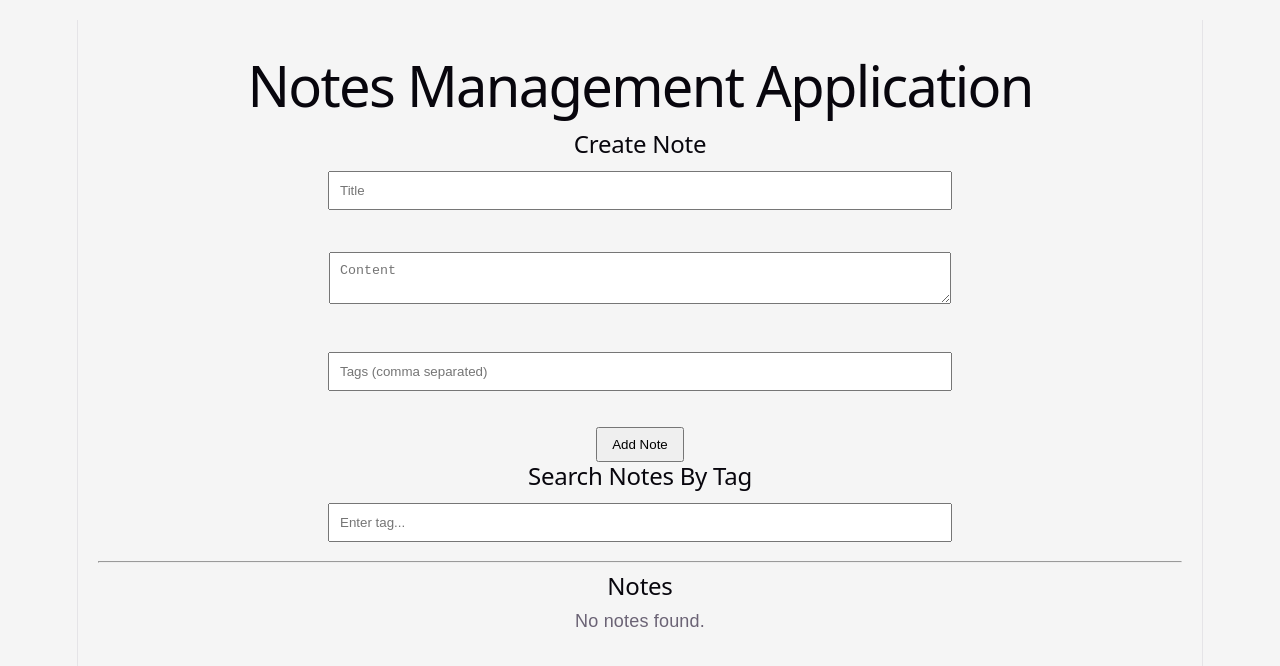
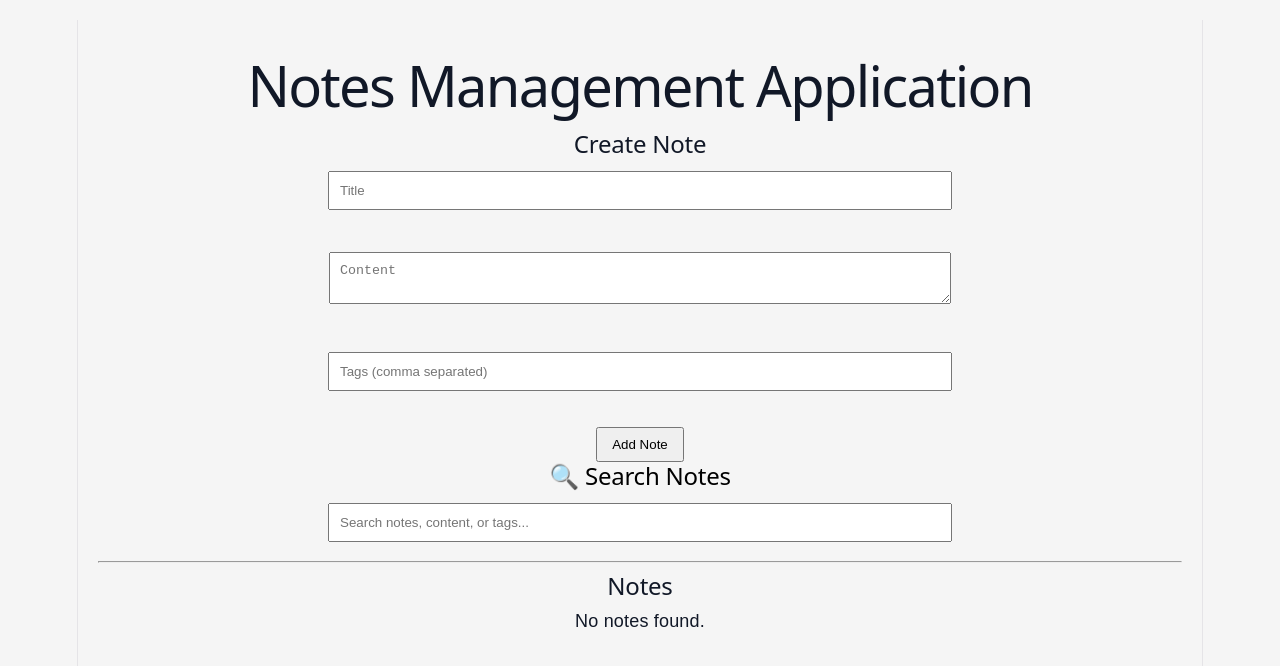
Before and after one commit to Manohari-JV/notes-management-app, a React (Vite) app: page / in a window 1280 px wide. Shown: the top 666 px of the page. Built offline with nearby package versions, Linux system fonts and the light colour scheme.

Commit message:
Enhance note search functionality

```diff
--- a/src/App.css
+++ b/src/App.css
@@ -26,3 +26,16 @@ button {
   margin-top: 10px;
   box-shadow: 0 2px 6px rgba(0, 0, 0, 0.1);
 }
+
+body {
+  background-color: #f5f5f5;
+  color: #111827;
+}
+
+h1,
+h2,
+h3,
+p,
+small {
+  color: #111827;
+}
--- a/src/App.tsx
+++ b/src/App.tsx
@@ -63,11 +63,17 @@ function App() {
     saveNotes(updatedNotes);
   };
 
-  const filteredNotes = notes.filter((note) =>
+  const filteredNotes = notes.filter((note) => {
+  const search = searchTag.toLowerCase();
+
+  return (
+    note.title.toLowerCase().includes(search) ||
+    note.content.toLowerCase().includes(search) ||
     note.tags.some((tag) =>
-      tag.toLowerCase().includes(searchTag.toLowerCase())
+      tag.toLowerCase().includes(search)
     )
   );
+});
 
   return (
     <div style={{ padding: "20px" }}>
--- a/src/components/SearchBar.tsx
+++ b/src/components/SearchBar.tsx
@@ -6,11 +6,13 @@ interface SearchBarProps {
 function SearchBar({ searchTag, setSearchTag }: SearchBarProps) {
   return (
     <div>
-      <h2>Search Notes By Tag</h2>
+      <h2 style={{ color: "black" }}>
+  🔍 Search Notes
+</h2>
 
       <input
         type="text"
-        placeholder="Enter tag..."
+        placeholder="Search notes, content, or tags..."
         value={searchTag}
         onChange={(e) => setSearchTag(e.target.value)}
       />
--- a/src/index.css
+++ b/src/index.css
@@ -17,7 +17,7 @@
 
   font: 18px/145% var(--sans);
   letter-spacing: 0.18px;
-  color-scheme: light dark;
+  color-scheme: light ;
   color: var(--text);
   background: var(--bg);
   font-synthesis: none;
```
